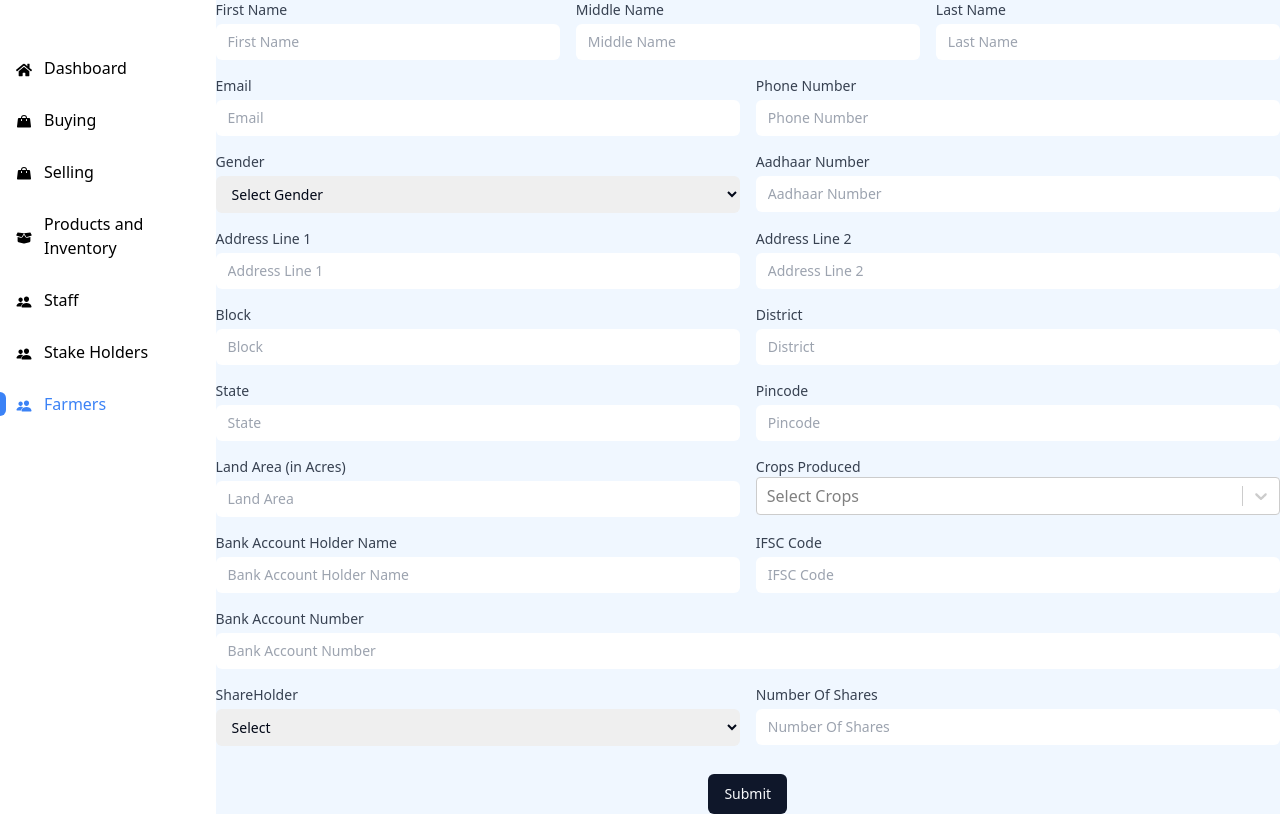
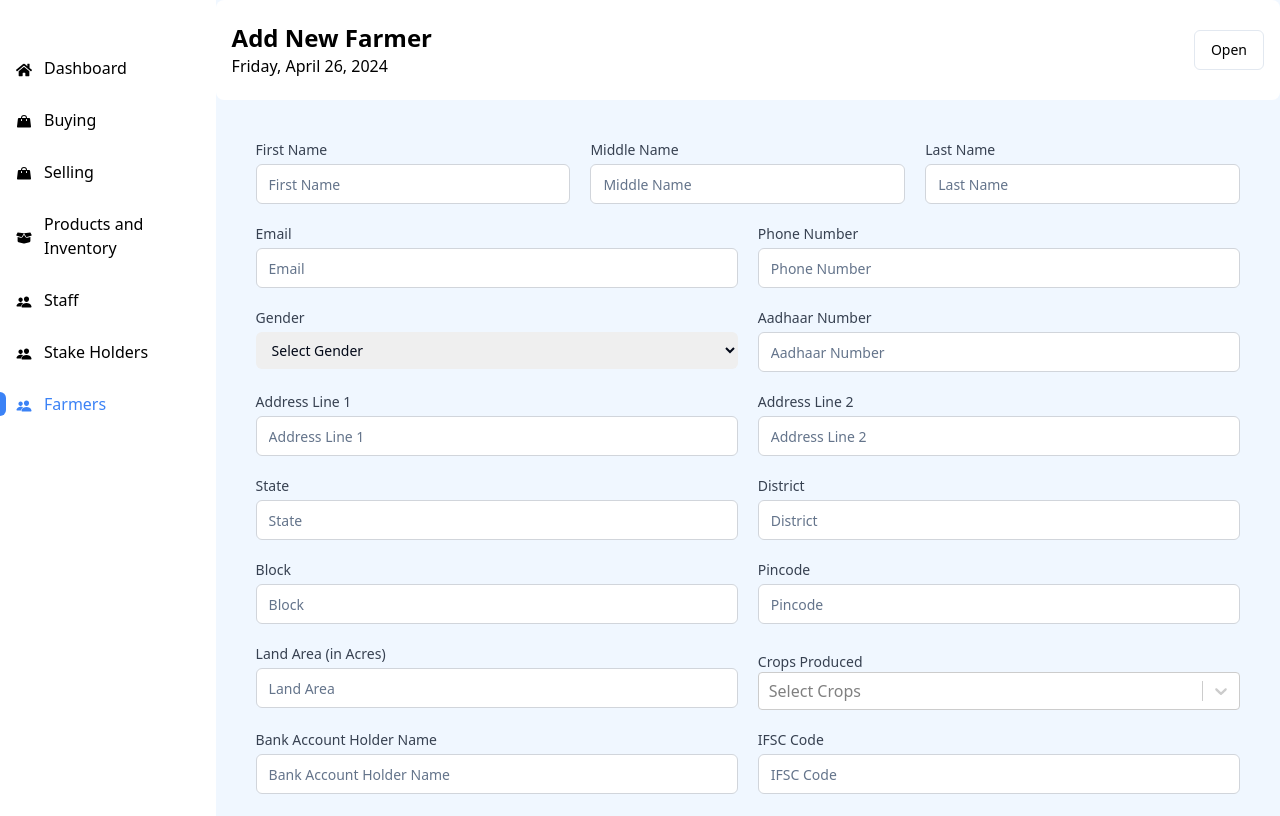
Before and after one commit to Vishakh2012/AgriERP, a React (Vite) app in the folder app/: page /farmers in a window 1280 px wide. Shown: the top 816 px of the page. Built offline with nearby package versions, Linux system fonts and the light colour scheme.

Commit message:
FEAT:  - Created fuction for toggling between fields  - Modified css

```diff
--- a/app/src/main.tsx
+++ b/app/src/main.tsx
@@ -16,7 +16,6 @@ import SalesDisplay from './page/Sales/Sales_Display';
 import Product_Display from './page/Product_Display/Product_Display';
 import Purchase_Display from './page/Purchase_Display/Purchase_Display';
 import Staff_Details from './page/Staff_Details/Staff_Details';
-import Farmers from './page/Farmers/Forms';
 import FarmerForms from './page/Farmers/FarmerForms';
 
 import Sales_Form from './page/Sales/Sales_Form';
@@ -50,7 +49,8 @@ const router = createBrowserRouter([
                 element:<SalesDisplay />
             },
             {
-
+                path:'/sales/form',
+                element:<Sales_Form/>
             }
         ]
     },
--- a/app/src/page/Farmers/FarmerForms.tsx
+++ b/app/src/page/Farmers/FarmerForms.tsx
@@ -1,9 +1,13 @@
 import React from 'react'
 import Forms from './Forms'
+import Header from '@/components/Header/Header'
 
 const FarmerForms = () => {
   return (
+    <>
+    <Header text='Add New Farmer'/>
     <Forms/>
+    </>
   )
 }
 
--- a/app/src/page/Farmers/Forms.tsx
+++ b/app/src/page/Farmers/Forms.tsx
@@ -1,5 +1,5 @@
 import React, { useState } from 'react';
-import Input from './Input';
+import InputComponent from './Input';
 import { Button } from '@/components/ui/button';
 import Select from 'react-select'
 import cropsData from './cropsData.json';
@@ -11,6 +11,8 @@ const Forms = () => {
     lastName: '',
     email: '',
     phoneNumber: '',
+    gender:'',
+    aadhaar:'',
     addressLine1: '',
     addressLine2: '',
     locality: '',
@@ -24,7 +26,7 @@ const Forms = () => {
     ifscCode: '',
     bankAccountNumber: '',
     numberOfShares:'',
-    shareholder:''
+    shareholder:'',
   });
 
   const handleChange = (e) => {
@@ -43,38 +45,6 @@ const Forms = () => {
     }));
   };
 
-  const handleSubmit = (e) => {
-    e.preventDefault();
-    if (validateForm()) {
-      // Perform form submission logic here
-      console.log(formData);
-      // Reset form data after submission if needed
-      setFormData({
-        firstName: '',
-    middleName: '',
-    lastName: '',
-    email: '',
-    phoneNumber: '',
-    addressLine1: '',
-    addressLine2: '',
-    locality: '',
-    state: '',
-    pincode: '',
-    landArea: '',
-    cropsProduced: [],
-    block: '',
-    district: '',
-    bankAccountHolderName: '',
-    ifscCode: '',
-    bankAccountNumber: '',
-    numberOfShares:'',
-    shareholder:''
-      });
-    } else {
-      alert('Please fill in all required fields.');
-    }
-  };
-
   const validateForm = () => {
     return (
       formData.firstName !== '' &&
@@ -82,6 +52,13 @@ const Forms = () => {
       formData.email !== '' &&
       formData.phoneNumber !== '' &&
       formData.addressLine1 !== '' &&
+      formData.aadhaar !== '' &&
+      formData.block !== '' &&
+      formData.district !== '' &&
+      formData.gender !== '' &&
+      formData.bankAccountHolderName !=='' &&
+      formData.bankAccountNumber !== '' &&
+      formData.ifscCode !== '' &&
       formData.state !== '' &&
       formData.pincode !== '' &&
       formData.landArea !== '' &&
@@ -89,12 +66,64 @@ const Forms = () => {
     );
   };
 
+  const handleSubmit = async (e) => {
+    e.preventDefault();
+    if (validateForm()) {
+      try {
+        const accessToken = localStorage.getItem('accessToken')
+        const response = await fetch('http://localhost:5050/api/posts', {
+          method: 'POST',
+          headers: {
+            'Content-Type': 'application/json',
+            'x-access-token': accessToken ? accessToken : '',
+          },
+          body: JSON.stringify(formData),
+        });
+
+        if (!response.ok) {
+          throw new Error('Failed to submit form');
+        }
+
+        console.log('Form submitted successfully');
+      } catch (error) {
+        console.error('Error submitting form:', error.message);
+      }
+    } else {
+      alert('Please fill in all required fields.');
+    }
+  };
+
+  const handleShareholderChange = (selectedOption) => {
+    const shareholder = selectedOption.value;
+    setFormData(prevData => ({
+      ...prevData,
+      shareholder,
+      numberOfShares: shareholder === 'yes' ? prevData.numberOfShares : '0',
+
+    }));
+  };
+
+
+
+  const handleKeyPress = (e) => {
+    if (e.key === 'Enter') {
+      e.preventDefault();
+      const form = e.target.form;
+      const index = Array.prototype.indexOf.call(form, e.target);
+      const nextElement = form.elements[index + 1];
+      if (nextElement && nextElement.name !== 'cropsProduced') {
+        nextElement.focus();
+      }
+    }
+  };
+
+
   return (
-    <div>
-    <form onSubmit={handleSubmit} className='grid gap-4'>
-      <div className="grid grid-cols-1 sm:grid-cols-3 gap-4">
+    <div className='m-6'>
+    <form onSubmit={handleSubmit} className='grid gap-5 p-4'>
+      <div className="grid grid-cols-1 sm:grid-cols-3 gap-5">
         <div>
-        <Input
+        <InputComponent
           label="First Name"
           type="text"
           name="firstName"
@@ -102,20 +131,22 @@ const Forms = () => {
           onChange={handleChange}
           placeholder="First Name"
           required
+          onKeyDown={handleKeyPress}
         />
         </div>
         <div>
-        <Input
+        <InputComponent
           label="Middle Name"
           type="text"
           name="middleName"
           value={formData.middleName}
           onChange={handleChange}
           placeholder="Middle Name"
+          onKeyDown={handleKeyPress}
         />
         </div>
         <div>
-        <Input
+        <InputComponent
           label="Last Name"
           type="text"
           name="lastName"
@@ -123,12 +154,13 @@ const Forms = () => {
           onChange={handleChange}
           placeholder="Last Name"
           required
+          onKeyDown={handleKeyPress}
         />
         </div>
       </div>
-      <div className="grid grid-cols-1 sm:grid-cols-2 gap-4">
+      <div className="grid grid-cols-1 sm:grid-cols-2 gap-5">
         <div>
-        <Input
+        <InputComponent
           label="Email"
           type="email"
           name="email"
@@ -136,10 +168,11 @@ const Forms = () => {
           onChange={handleChange}
           placeholder="Email"
           required
+          onKeyDown={handleKeyPress}
         />
         </div>
         <div>
-        <Input
+        <InputComponent
           label="Phone Number"
           type="tel"
           name="phoneNumber"
@@ -147,6 +180,7 @@ const Forms = () => {
           onChange={handleChange}
           placeholder="Phone Number"
           required
+          onKeyDown={handleKeyPress}
         />
         </div>
         <div>
@@ -156,6 +190,7 @@ const Forms = () => {
             name="gender"
             value={formData.gender}
             onChange={handleChange}
+            required
             className="mt-1 block w-full pl-3 pr-10 py-2 text-base border-gray-300 focus:outline-none focus:ring-indigo-500 focus:border-indigo-500 sm:text-sm rounded-md"
           >
             <option value="">Select Gender</option>
@@ -165,17 +200,19 @@ const Forms = () => {
           </select>
         </div>
         <div>
-          <label htmlFor="aadhaar" className="block text-sm font-medium text-gray-700">Aadhaar Number</label>
-          <Input
+          <InputComponent
+            label='Aadhaar Number'
             type="text"
             name="aadhaar"
             value={formData.aadhaar}
             onChange={handleChange}
             placeholder="Aadhaar Number"
+            required
+            onKeyDown={handleKeyPress}
           />
         </div>
         <div>
-        <Input
+        <InputComponent
           label="Address Line 1"
           type="text"
           name="addressLine1"
@@ -183,20 +220,47 @@ const Forms = () => {
           onChange={handleChange}
           placeholder="Address Line 1"
           required
+          onKeyDown={handleKeyPress}
         />
         </div>
         <div>
-        <Input
+        <InputComponent
           label="Address Line 2"
           type="text"
           name="addressLine2"
           value={formData.addressLine2}
           onChange={handleChange}
           placeholder="Address Line 2"
+          onKeyDown={handleKeyPress}
         />
         </div>
         <div>
-        <Input
+        <InputComponent
+          label="State"
+          type="text"
+          name="state"
+          value={formData.state}
+          onChange={handleChange}
+          placeholder="State"
+          required
+          onKeyDown={handleKeyPress}
+        />
+        </div>
+        <div>
+        <InputComponent
+          label="District"
+          type="text"
+          name="district"
+          value={formData.district}
+          onChange={handleChange}
+          placeholder="District"
+          required
+          onKeyDown={handleKeyPress}
+        />
+        </div>
+        <div>
+
+        <InputComponent
           label="Block"
           type="text"
           name="block"
@@ -204,32 +268,11 @@ const Forms = () => {
           onChange={handleChange}
           placeholder="Block"
           required
+          onKeyDown={handleKeyPress}
         />
         </div>
         <div>
-        <Input
-          label="District"
-          type="text"
-          name="district"
-          value={formData.district}
-          onChange={handleChange}
-          placeholder="District"
-          required
-        />
-        </div>
-        <div>
-        <Input
-          label="State"
-          type="text"
-          name="state"
-          value={formData.state}
-          onChange={handleChange}
-          placeholder="State"
-          required
-        />
-        </div>
-        <div>
-        <Input
+        <InputComponent
           label="Pincode"
           type="text"
           name="pincode"
@@ -237,10 +280,11 @@ const Forms = () => {
           onChange={handleChange}
           placeholder="Pincode"
           required
+          onKeyDown={handleKeyPress}
         />
         </div>
         <div>
-        <Input
+        <InputComponent
           label="Land Area (in Acres)"
           type="text"
           name="landArea"
@@ -248,9 +292,10 @@ const Forms = () => {
           onChange={handleChange}
           placeholder="Land Area"
           required
+          onKeyDown={handleKeyPress}
         />
         </div>
-        <div>
+        <div className='pt-2'>
         <label htmlFor="cropsProduced" className="block text-sm font-medium text-gray-700">Crops Produced</label>
           <Select
             name="cropsProduced"
@@ -259,10 +304,12 @@ const Forms = () => {
             options={cropsData.map(crop => ({ label: crop.name, value: crop.name }))}
             isMulti
             placeholder="Select Crops"
+            required
+
           />
         </div>
         <div>
-        <Input
+        <InputComponent
           label="Bank Account Holder Name"
           type="text"
           name="bankAccountHolderName"
@@ -270,10 +317,11 @@ const Forms = () => {
           onChange={handleChange}
           placeholder="Bank Account Holder Name"
           required
+          onKeyDown={handleKeyPress}
         />
         </div>
         <div>
-        <Input
+        <InputComponent
           label="IFSC Code"
           type="text"
           name="ifscCode"
@@ -281,12 +329,13 @@ const Forms = () => {
           onChange={handleChange}
           placeholder="IFSC Code"
           required
+          onKeyDown={handleKeyPress}
         />
         </div>
       </div>
       <div className='grid grid-cols-1'>
         <div>
-        <Input
+        <InputComponent
           label="Bank Account Number"
           type="text"
           name="bankAccountNumber"
@@ -294,25 +343,28 @@ const Forms = () => {
           onChange={handleChange}
           placeholder="Bank Account Number"
           required
+          onKeyDown={handleKeyPress}
         />
         </div>
       </div>
-      <div className="grid grid-cols-1 sm:grid-cols-2 gap-4">
+      <div className="grid grid-cols-1 sm:grid-cols-2 gap-5">
         <div>
           <label htmlFor="shareholder" className="block text-sm font-medium text-gray-700">ShareHolder</label>
           <select
             id="shareholder"
             value={formData.shareholder}
-            onChange={handleChange}
+            onChange={handleShareholderChange}
+            onKeyDown={handleKeyPress}
+            required
             className="mt-1 block w-full pl-3 pr-10 py-2 text-base border-gray-300 focus:outline-none focus:ring-indigo-500 focus:border-indigo-500 sm:text-sm rounded-md"
           >
             <option value="">Select</option>
-            <option value="male">Yes</option>
-            <option value="female">No</option>
+            <option value="yes">Yes</option>
+            <option value="no">No</option>
           </select>
         </div>
         <div>
-        <Input
+        <InputComponent
           label="Number Of Shares"
           type="text"
           name="numberOfShares"
@@ -320,7 +372,9 @@ const Forms = () => {
           onChange={handleChange}
           placeholder="Number Of Shares"
           required
-        />
+          disabled={formData.shareholder=='no'}
+          onKeyDown={handleKeyPress}
+          />
 
         </div>
       </div>
--- a/app/src/page/Farmers/Input.tsx
+++ b/app/src/page/Farmers/Input.tsx
@@ -1,20 +1,24 @@
 import React, { ChangeEvent } from 'react';
-
-interface InputElements{
-    label:string,
-    type:string,
-    name:string,
-    value:string | number,
-    onChange:(e: ChangeEvent<HTMLInputElement>) => void,
-    placeholder:string,
-    required?:boolean
+import { Input } from '@/components/ui/input';
+interface InputElements {
+  label: string;
+  type: string;
+  name: string;
+  value: string | number;
+  onChange: (e: ChangeEvent<HTMLInputElement>) => void;
+  placeholder: string;
+  required?: boolean;
+  disabled?: boolean;
+  onKeyDown?: (e: React.KeyboardEvent<HTMLInputElement>) => void;
 }
 
-const Input:React.FC<InputElements> =(props)=> {
+const InputComponent: React.FC<InputElements> = (props) => {
   return (
     <div>
-      <label htmlFor={props.name} className="block text-sm font-medium text-gray-700">{props.label}</label>
-      <input
+      <label htmlFor={props.name} className="block text-sm font-medium text-gray-700">
+        {props.label}
+      </label>
+      <Input
         type={props.type}
         id={props.name}
         name={props.name}
@@ -22,10 +26,12 @@ const Input:React.FC<InputElements> =(props)=> {
         onChange={props.onChange}
         placeholder={props.placeholder}
         required={props.required}
+        disabled={props.disabled}
+        onKeyDown={props.onKeyPress}
         className="mt-1 block w-full pl-3 pr-10 py-2 text-base border-gray-300 focus:outline-none focus:ring-indigo-500 focus:border-indigo-500 sm:text-sm rounded-md"
       />
     </div>
   );
 };
 
-export default Input;
+export default InputComponent;
```
Also changed, not shown: app/src/page/Farmers/Select.tsx (+13 -17 lines).
